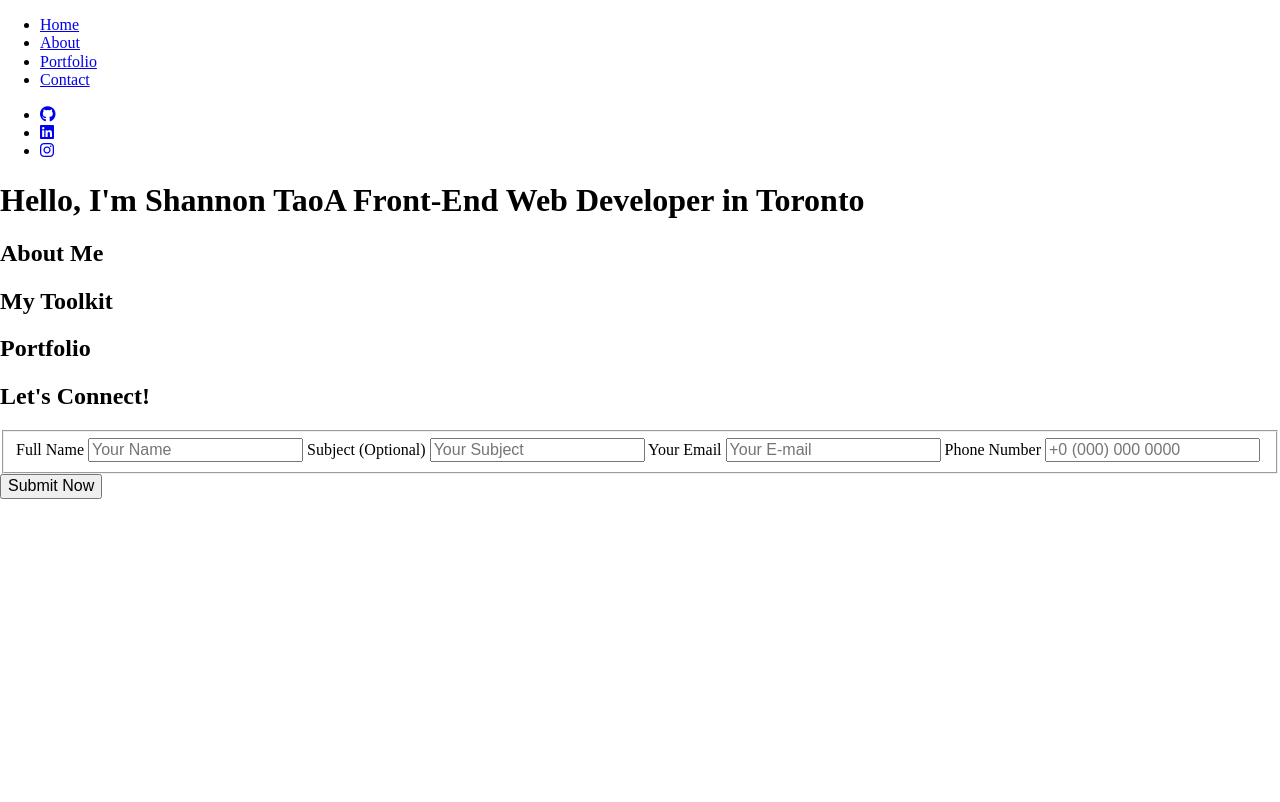
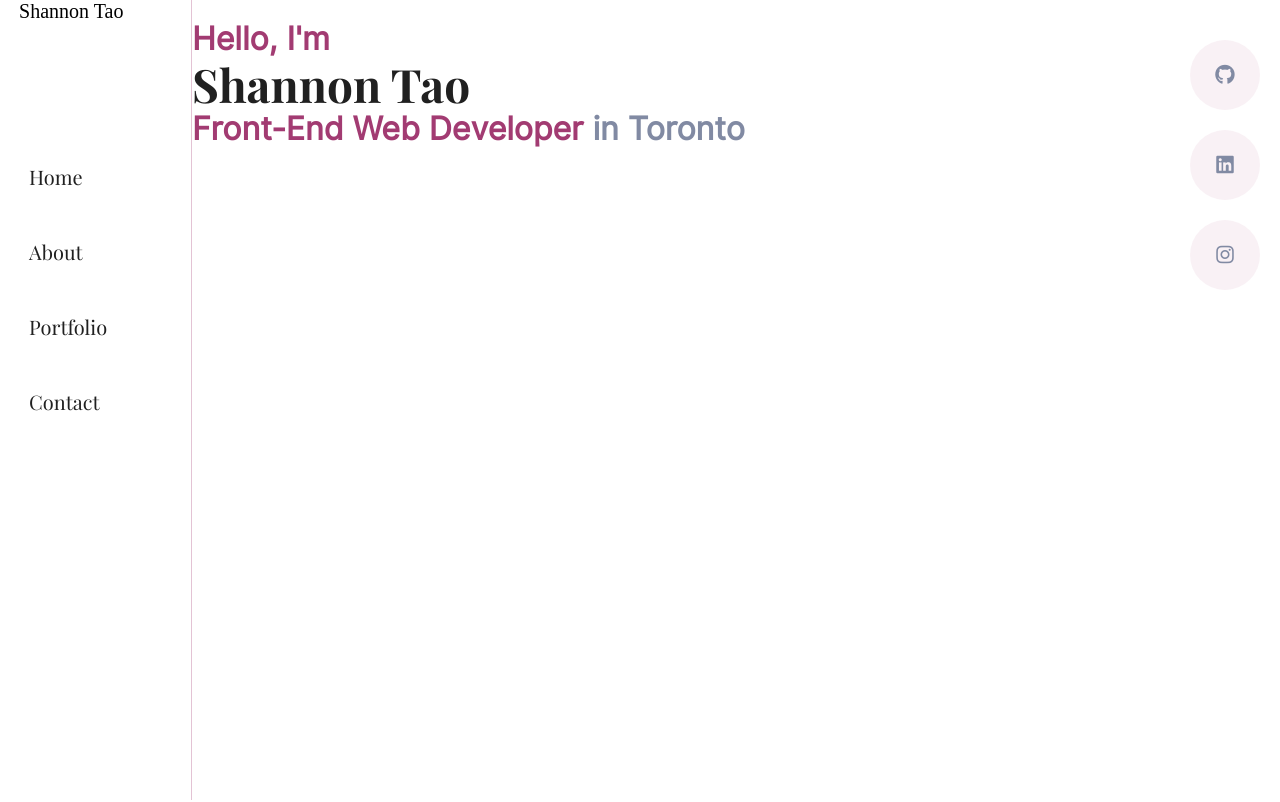
Before and after one commit to shanningtatum/portfolio, a plain HTML site: page index.html in a window 1280 px wide. Shown: the top 802 px of the page. Drawn offline with Linux system fonts and the light colour scheme.

Commit message:
nav bar, header, links

```diff
--- a/index.html
+++ b/index.html
@@ -12,11 +12,16 @@
     <title>Shannon Tao | Front End Developer Portfolio</title>
   </head>
   <body>
+    <!-- SKIP LINK -->
+    <a href="mainContent" class="skipLink">Skip to main content</a>
+
     <!-- HEADER STARTS -->
     <header>
       <div class="wrapper">
         <!-- NAV BAR START -->
         <nav>
+          <div class="wrapper">
+            <div class="logoDiv">Shannon Tao</div>
             <ul>
               <li>
                 <a href="#">Home</a>
@@ -31,8 +36,17 @@
                 <a href="#contact">Contact</a>
               </li>
             </ul>
+          </div>
         </nav>
         <!-- NAV BAR END -->
+        <!-- RIGHT SECTION STARTS -->
+        <div class="headerRight">
+          <div class="introDiv">
+            <h1>
+              Hello, I'm <span class="boldName">Shannon Tao</span>Front-End Web
+              Developer <span class="greyText">in Toronto</span>
+            </h1>
+          </div>
           <!-- SOCIAL LINKS STARTS -->
           <div class="socialLinks">
             <ul>
@@ -54,17 +68,13 @@
             </ul>
           </div>
           <!-- SOCIAL LINK ENDS -->
-        <div class="introDiv">
-          <h1>
-            Hello, I'm <span class="boldName">Shannon Tao</span>A Front-End Web
-            Developer in Toronto
-          </h1>
         </div>
+        <!-- RIGHT SECTION ENDS -->
       </div>
     </header>
     <!-- HEADER END-->
     <!-- MAIN START -->
-    <main>
+    <main id="#mainContent">
       <!-- ABOUT SECTION STARTS -->
       <section id="about" class="about">
         <div class="wrapper">
--- /dev/null
+++ b/styles/sass/partials/_baseStyle.scss
@@ -0,0 +1,9 @@
+html{
+    font-size:125%;
+}
+
+.wrapper{
+    max-width:1280px;
+    margin:0 auto;
+    width:80%;
+}
--- a/styles/sass/partials/_header.scss
+++ b/styles/sass/partials/_header.scss
@@ -0,0 +1,99 @@
+header{
+    height:100vh;
+    display:flex;
+
+    .wrapper{
+        max-width:none !important;
+        width:100%;
+        margin:0 auto;
+        display:flex;
+    }
+
+    .headerRight{
+        // background-color:$offWhite;
+        position: absolute;
+        right:0;
+        height:100vh;
+        width:85%;
+
+    }
+}
+
+// NAV BAR
+
+nav{
+    position: fixed;
+    height:100vh;
+    width:15%;
+    background-color:$white;
+    border-right: 1px rgba($color:$purple, $alpha:0.3) solid;
+
+    .wrapper{
+        display:flex;
+        flex-direction:column;
+        width:80%;
+
+        ul{
+            margin-top:60%;
+            padding:0;
+            list-style:none;
+        }
+
+        li{
+            margin:50px 10px;
+        }
+
+        a{
+            color:$black;
+            text-decoration:none;
+            font-family:$serifFont;
+            transition:0.3s all;
+
+            &:hover, &:focus{
+                color:$purple;
+                margin-left:30px;
+
+                &:before{
+                    width:20px;
+                }
+            }
+        }
+    }
+
+
+}
+.skipLink{
+    display:none;
+}
+
+.socialLinks{
+    position: absolute;
+    right:0;
+    top:0;
+    display:flex;
+    justify-content:right;
+    ul{
+        list-style:none;
+        padding:0;
+    }
+    li{
+        margin:20px 20px;
+    }
+    a{
+        text-decoration:none;
+        display:flex;
+        justify-content:center;
+        align-items:center;
+        background-color:rgba($color:$purple, $alpha:0.07);
+        border-radius:50%;
+        width:70px;
+        height:70px;
+        color:$grey;
+        transition: background-color 0.3s, color 0.3s;
+
+        &:hover, &:focus{
+            background-color:rgba($color:$purple, $alpha:0.3);
+            color:$black;
+        }
+    }
+}
--- /dev/null
+++ b/styles/sass/partials/_typography.scss
@@ -0,0 +1,58 @@
+// Playfair Regular
+@font-face{
+    font-family:'Playfair Display';
+    src:url('../../../fonts/PlayfairDisplay-Regular.ttf');
+    font-weight:normal;
+}
+
+// Playfair Black
+// @font-face{
+//     font-family:'Playfair Display';
+//     src:url('../fonts/PlayfairDisplay-Black.ttf');
+//     font-weight:normal;
+// }
+
+// Playfair Bold
+@font-face{
+    font-family:'Playfair Display';
+    src:url('../fonts/PlayfairDisplay-Bold.ttf');
+    font-weight:bold;
+}
+
+// Inter
+@font-face{
+    font-family:'Inter';
+    src:url('../../../fonts/Inter-Regular.ttf');
+    font-weight:normal;
+}
+
+// FONT STYLES
+
+// HEADER DIV
+h1{
+    font-family:$sansSerifFont;
+    color:$purple;
+    font-size:1.6rem;
+}
+
+.boldName{
+    display:block;
+    font-family:$serifFont;
+    color:$black;
+    font-size:2.3rem;
+}
+
+.greyText{
+    color:$grey;
+}
+
+// NAV BAR
+nav a {
+    font-size:1rem;
+}
+
+// SECTION HEADERS
+h2{
+    font-family:$serifFont;
+    color:$black;
+}
--- /dev/null
+++ b/styles/sass/partials/_variables.scss
@@ -0,0 +1,10 @@
+// COLOURS
+$offWhite:#FAFAFA;
+$black:#202020;
+$grey:#818AA3;
+$white:#FFF;
+$purple:#A23B72;
+
+// FONT
+$serifFont: "Playfair Display", serif;
+$sansSerifFont: "Inter", sans-serif;
--- a/styles/sass/styles.scss
+++ b/styles/sass/styles.scss
@@ -1,2 +1,5 @@
 @import './partials/setup';
+@import './partials/baseStyle';
+@import './partials/variables';
+@import './partials/typography';
 @import './partials/header';
```
Also changed, not shown: styles/styles.css. Lines whose indentation alone changed are shown as unchanged.
